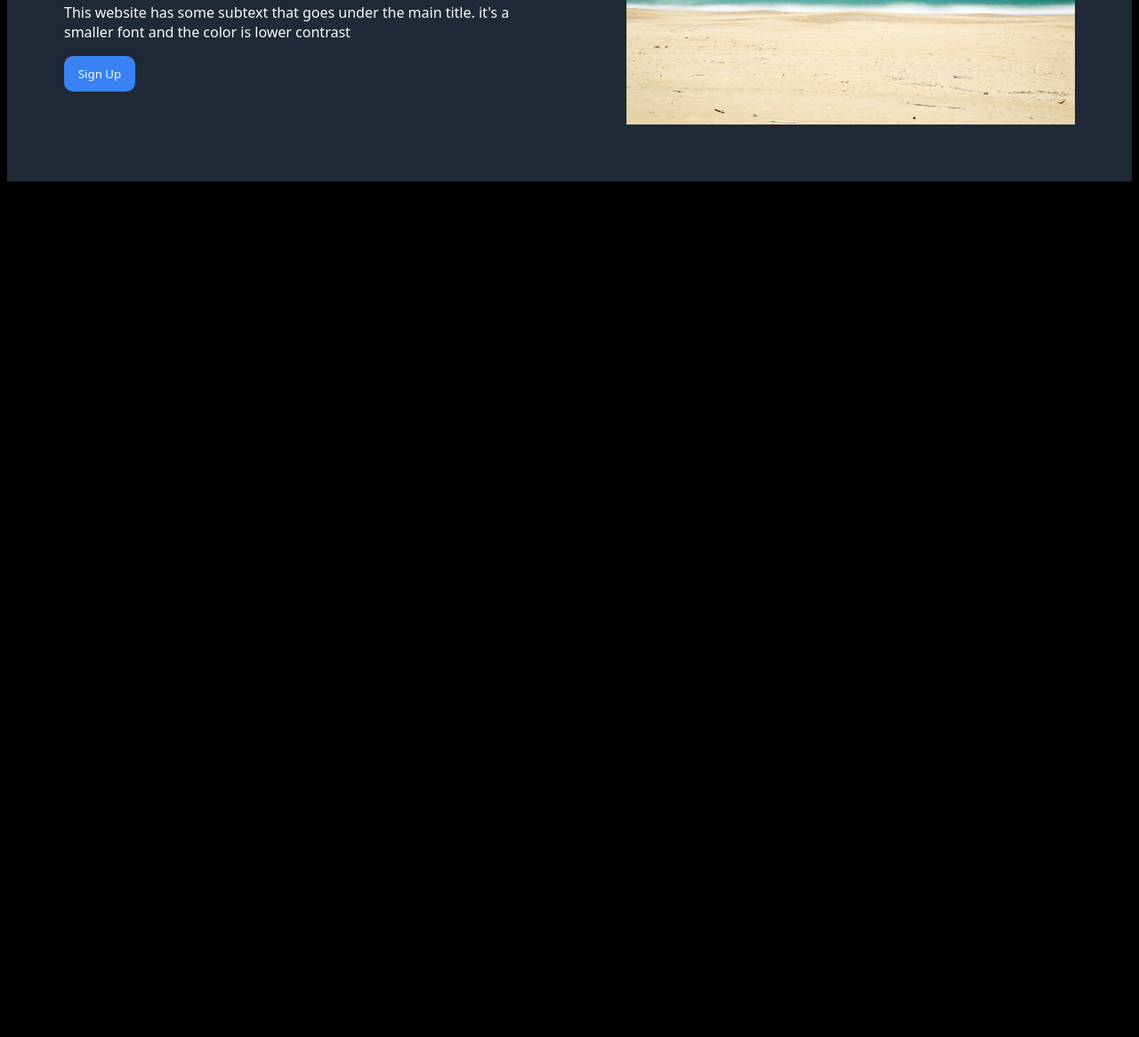
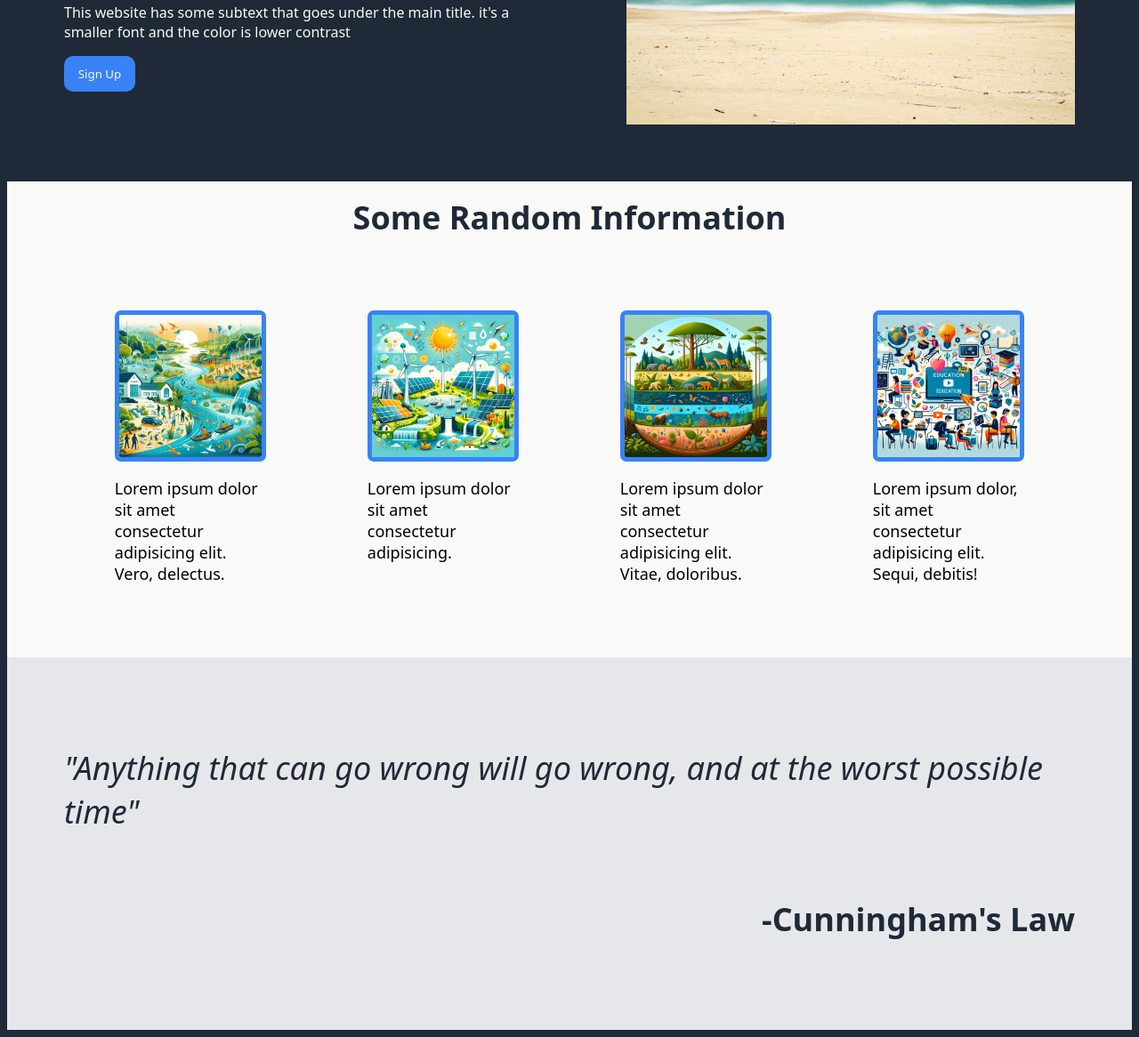
Before and after one commit to Exploser/Landing-Page, a plain HTML site: page index.html in a window 1280 px wide. Shown: the part 290-1456 px from the top of the page at 89% size. Before the commit the page ends 800 px from the top, so only its background shows below. Drawn offline with Linux system fonts and the light colour scheme.

Commit message:
Add images to site & quote text

```diff
--- a/index.html
+++ b/index.html
@@ -30,6 +30,38 @@
             <img src="./content/placeholder.jpg" alt="placeholder image">
         </div>
     </div>
+    <div class="content">
+        <div class="infoheader">
+            <p><strong>Some Random Information</strong></p>
+        </div>
+        <div class="information">
+            <div class="infoimg">
+                <img src="./content/information_images/infoimg1.jpg">
+                <p>Lorem ipsum dolor sit amet consectetur adipisicing elit. Vero, delectus.</p>
+            </div>
+            <div class="infoimg">
+                <img src="./content/information_images/infoimg2.jpg">
+                <p>Lorem ipsum dolor sit amet consectetur adipisicing.</p>
+            </div>
+            <div class="infoimg">
+                <img src="./content/information_images/infoimg3.jpg">
+                <p>Lorem ipsum dolor sit amet consectetur adipisicing elit. Vitae, doloribus.</p>
+            </div>
+            <div class="infoimg">
+                <img src="./content/information_images/infoimg4.jpg">
+                <p>Lorem ipsum dolor, sit amet consectetur adipisicing elit. Sequi, debitis!</p>
+            </div>
+        </div>
+    </div>
+    <div class="quote">
+        <div class="quotetxt">
+            <p><i>"Anything that can go wrong will go wrong, and at the worst possible time"</i></p>
+        </div>
+        <div class="quotetag">
+            <p><strong> -Cunningham's Law </strong></p>
+        </div>
+    </div>
+
 </body>
 
 </html>
--- a/style/styles.css
+++ b/style/styles.css
@@ -1,41 +1,66 @@
-a         { text-decoration:none; } /* no underlines on any links */
-a:link    { color:#f9faf8; }           /* links not in the browser's history */
-a:visited { color:#f9faf8; }         /* visited links in the browser's history */
-a:active  { color:red; }            /* links that are in the process of being clicked */
-a:focus   { text-decoration:underline; }  /* links that have been focused */
-*{
+a {
+    text-decoration: none;
+}
+
+/* no underlines on any links */
+a:link {
+    color: #f9faf8;
+}
+
+/* links not in the browser's history */
+a:visited {
+    color: #f9faf8;
+}
+
+/* visited links in the browser's history */
+a:active {
+    color: red;
+}
+
+/* links that are in the process of being clicked */
+a:focus {
+    text-decoration: underline;
+}
+
+/* links that have been focused */
+* {
     box-sizing: border-box;
     text-decoration: none;
     color: #f9faf8;
     font-family: system-ui, -apple-system, BlinkMacSystemFont, 'Segoe UI', Roboto, Oxygen, Ubuntu, Cantarell, 'Open Sans', 'Helvetica Neue', sans-serif;
     /* outline: solid; */
 }
-body{
 
-    background-color: #000000;
+body {
+    padding: 0;
+    background-color: #1f2937;
 }
-.head{
+
+.head {
+    padding: 0;
     background-color: #1f2937;
     text-decoration: none;
+
 }
 
-nav{
-    border: 2vw 0 #1f2937;
+nav {
     padding: 0px 50px;
     display: flex;
     background-color: #1f2937;
     color: #f9faf8;
     text-decoration: none;
     justify-content: space-between;
-    .hLogo{
+
+    .hLogo {
         width: auto;
         align-self: flex-start;
     }
 
-    .navMenu{
+    .navMenu {
         flex-direction: column;
         align-items: baseline;
     }
+
     .navMenu a {
         margin: 5px;
         padding: 0px 10px;
@@ -43,32 +68,100 @@ nav{
 }
 
 
-.hcontent{
+.hcontent {
     display: flex;
     flex-direction: row;
     justify-content: space-between;
     align-items: center;
-    .htext{
+
+    .htext {
         padding: 5vw;
-        .ptext{
+
+        .ptext {
             font-weight: lighter;
         }
     }
-    .htext p strong{
+
+    .htext p strong {
         font-size: 48px;
-        font-weight:bolder;
+        font-weight: bolder;
     }
-    button{
+
+    button {
         border: 25px;
         border-radius: 10px;
         min-width: 80px;
         min-height: 40px;
         background-color: #3882f6;
     }
-    img{
+
+    img {
         padding: 5vw;
         max-width: 50%;
         /* object-fit: contain; */
-
     }
 }
+
+.content {
+    display: flex;
+    flex-direction: column;
+    align-items: center;
+    background-color: #f9faf8;
+
+    .infoheader p strong {
+        font-size: 36px;
+        display: flex;
+        color: #1f2937;
+    }
+
+    .information {
+        padding: 5vw;
+        display: flex;
+        flex-direction: row;
+        justify-content: space-evenly;
+
+        .infoimg {
+            display: flex;
+            flex-direction: column;
+        }
+
+        img {
+            border: 5px solid #3882f6;
+            border-radius: 7px;
+            align-self: center;
+            max-width: 60%;
+        }
+
+        p {
+            max-width: 60%;
+            align-self: center;
+            color: #000000;
+            font-weight: lighter;
+            font-size: 18px;
+        }
+    }
+}
+
+.quote {
+    background-color: #e5e7eb;
+    font-size: 36px;
+    padding: 5vw;
+    display: flex;
+    flex-direction: column;
+
+    .quotetxt p i {
+        color: #1f2937;
+        font-style: italic;
+        font-weight: lighter;
+    }
+
+    .quotetag {
+        display: flex;
+        justify-content: end;
+    }
+
+    .quotetag p strong {
+        color: #1f2937;
+        font-weight: bolder;
+    }
+}
```
